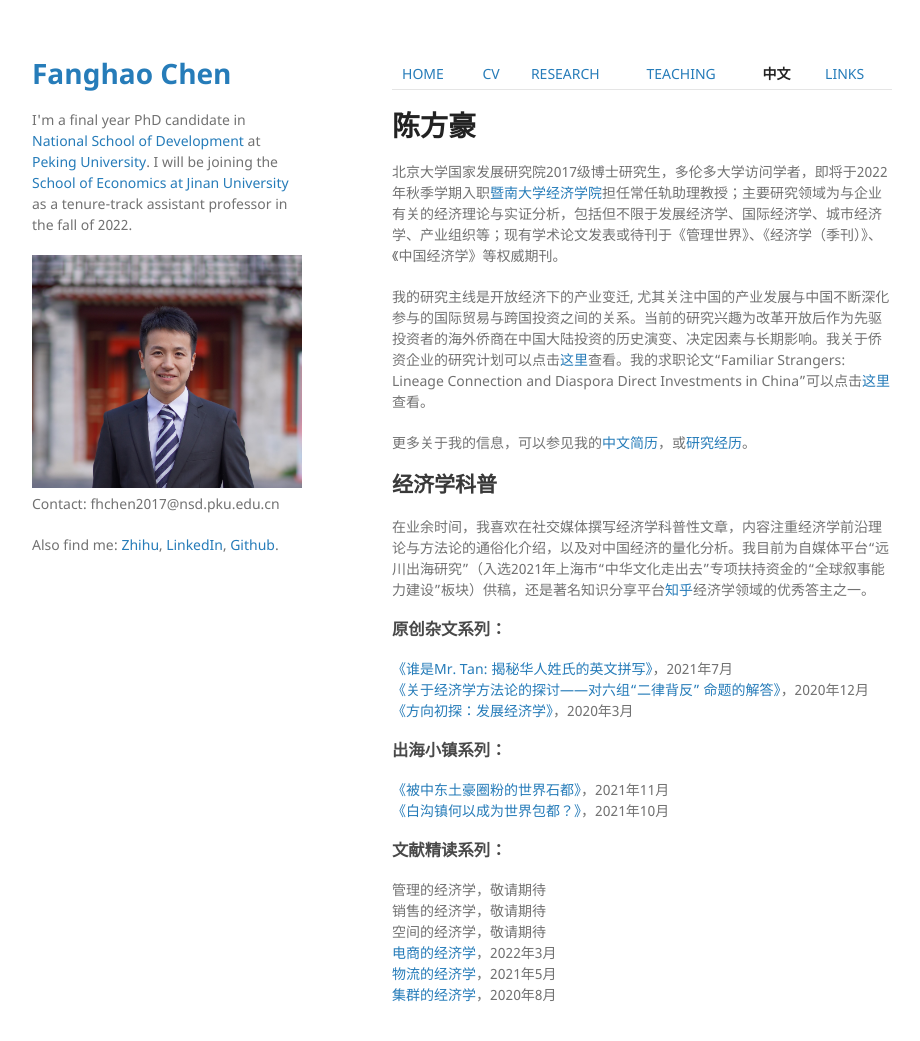
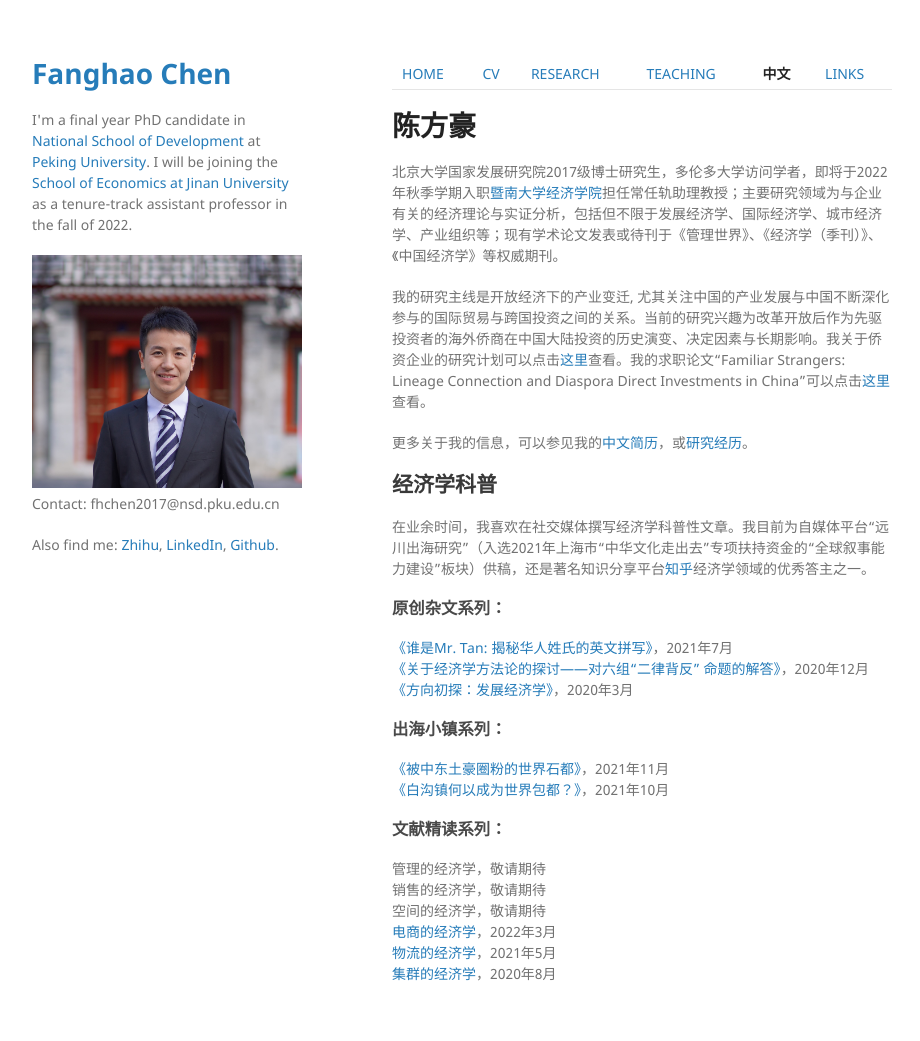
Before and after one commit to FanghaoChen/homepage, a Jekyll site: the page built from chinesepage.md, in a window 1280 px wide and 1075 px high. Shown: the top 1041 px of the window, without its empty margins (178-1098 px from the left). Built offline with Jekyll 4.4.1, drawn with Linux system fonts in a browser that asks for light colours; our own code applies the rules of GitHub Pages for plain Markdown files.

Commit message:
Update chinesepage.md

```diff
--- a/chinesepage.md
+++ b/chinesepage.md
@@ -10,7 +10,7 @@
 
 ## 经济学科普
 
-在业余时间，我喜欢在社交媒体撰写经济学科普性文章，内容注重经济学前沿理论与方法论的通俗化介绍，以及对中国经济的量化分析。我目前为自媒体平台“远川出海研究”（入选2021年上海市“中华文化走出去”专项扶持资金的“全球叙事能力建设”板块）供稿，还是著名知识分享平台[知乎](https://www.zhihu.com/people/hongo-chin)经济学领域的优秀答主之一。
+在业余时间，我喜欢在社交媒体撰写经济学科普性文章。我目前为自媒体平台“远川出海研究”（入选2021年上海市“中华文化走出去”专项扶持资金的“全球叙事能力建设”板块）供稿，还是著名知识分享平台[知乎](https://www.zhihu.com/people/hongo-chin)经济学领域的优秀答主之一。
 
 ### 原创杂文系列：<br/>
 [《谁是Mr. Tan: 揭秘华人姓氏的英文拼写》](https://mp.weixin.qq.com/s?__biz=MzI4MzQwMDI4Ng==&mid=2247488665&idx=1&sn=463c83013d0ea95f7c9fa55d84196640&chksm=eb8a15a8dcfd9cbecf8e827b6d0a6230363816725f4412aed1707989b672e3a80e7aeb394328&mpshare=1&scene=24&srcid=0730Dc0tK2sZMsyexzLto33b&sharer_sharetime=1627663884197&sharer_shareid=009d752390d3ca9d149b0d31038375f0#rd)，2021年7月 <br/>
```
